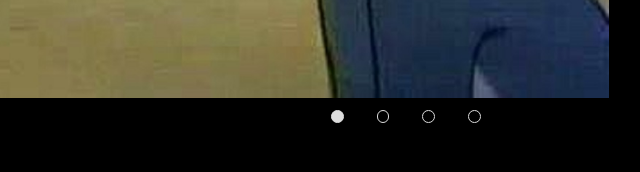
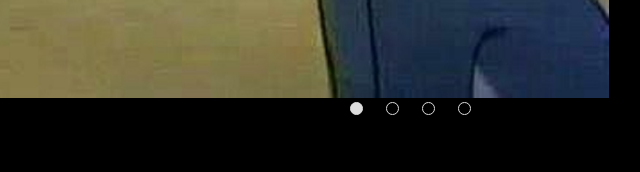
Before and after one commit to Lavazz/cssMemeSlider, a plain HTML site: page cssMemeSlider/index.html in a window 1280 px wide. Shown: the part 474-646 px from the top of the page, 405-1045 px from the left. Drawn offline with Linux system fonts and the light colour scheme.

Commit message:
fix: increce click area

```diff
--- a/cssMemeSlider/index.html
+++ b/cssMemeSlider/index.html
@@ -23,10 +23,10 @@
                 <p>Playful</p></div>
         </div>
         <div class="controls">
-            <label for="slide1" class="slide_lable"></label>
-            <label for="slide2" class="slide_lable"></label>
-            <label for="slide3" class="slide_lable"></label>
-            <label for="slide4" class="slide_lable"></label>
+            <label for="slide1" class="slide_lable"><span class="click_area"></span></label>
+            <label for="slide2" class="slide_lable"><span class="click_area"></span></label>
+            <label for="slide3" class="slide_lable"><span class="click_area"></span></label>
+            <label for="slide4" class="slide_lable"><span class="click_area"></span></label>
         </div>
     </div>
    </body>
--- a/cssMemeSlider/style.css
+++ b/cssMemeSlider/style.css
@@ -37,7 +37,7 @@ body {
 }
 
 .controls {
-	margin-left: 50%;
+	margin-left: 52%;
 	margin-top: -4em;
 	position: absolute;
 	z-index: 1;
@@ -52,7 +52,7 @@ body {
     cursor: pointer;
 	display: inline-block;
 	height: 0.8em;
-	margin: 2.5em 0.8em 1em 1em;
+	margin: 2em 0.6em 0 0.6em;
 	position: relative;
 	width: 0.8em;
 	border-radius: 50%;
@@ -90,6 +90,16 @@ p{
 	color: white;
 	margin: 0.3em 0;
 	font-size: 1.5em;
+}
+
+.click_area{
+	width: 4em;
+    height: 4em;
+    border-radius: 50%;
+    display: block;
+    margin-top: -1.2em;
+    margin-left: -1em;
+    margin-right: -1em;
 }
 
 
```
